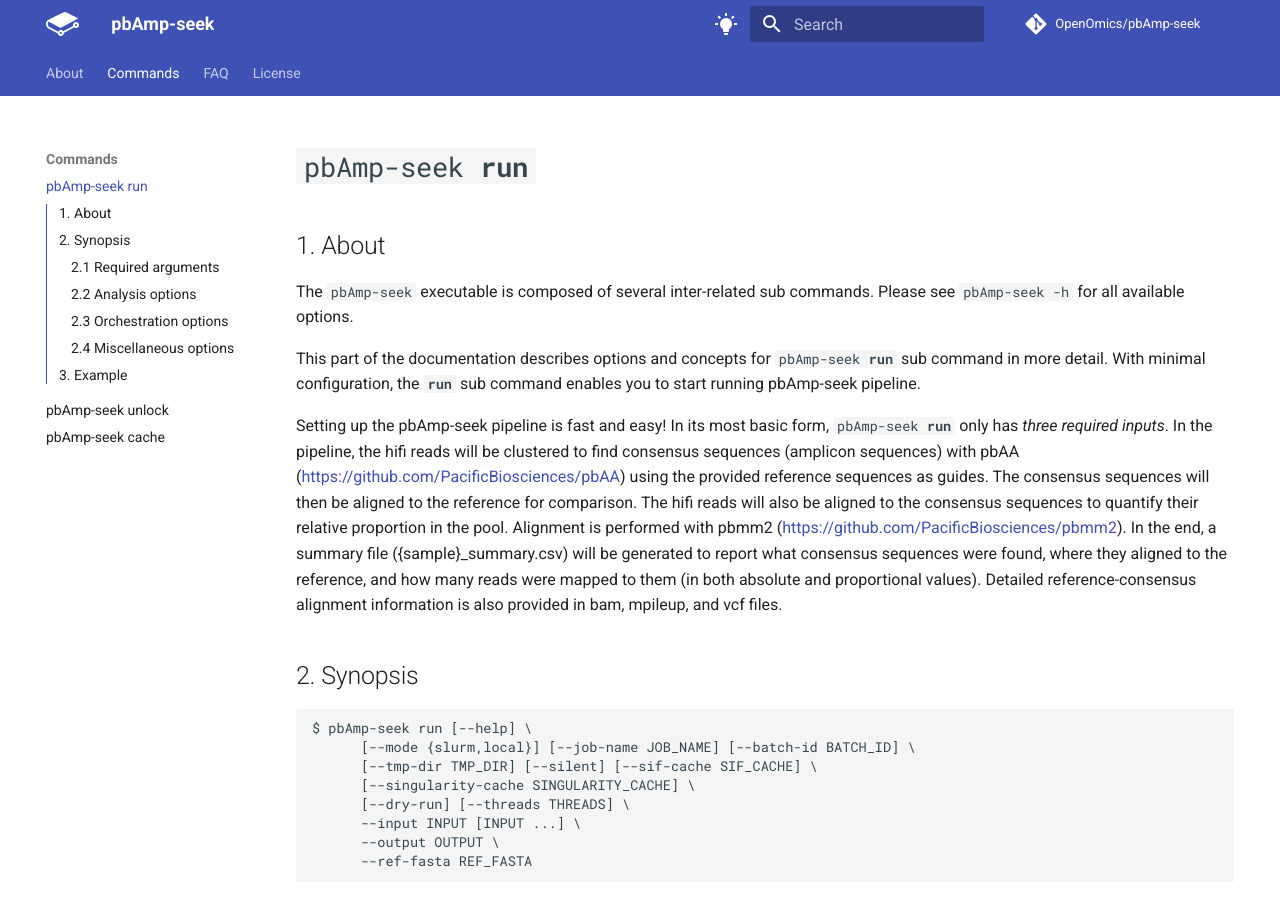
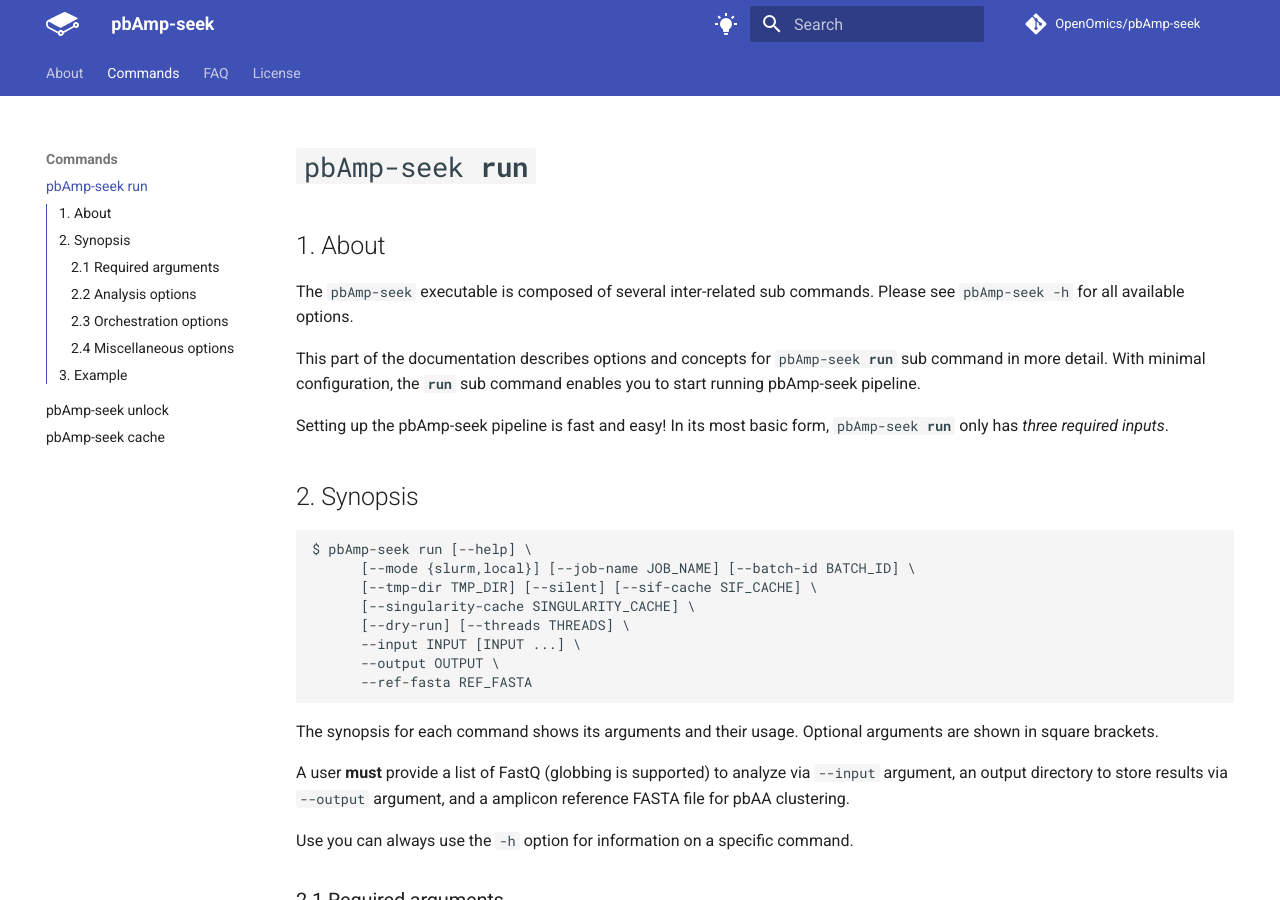
Before and after one commit to OpenOmics/pbAmp-seek, an MkDocs documentation site: the page built from docs/usage/run.md, in a window 1280 px wide and 900 px high. Built offline with MkDocs 1.6.1 and Material for MkDocs 9.7.7, drawn with Linux system fonts in a browser that asks for light colours; comment, search, counter and statistics services are not loaded; the version menu is left out.

Commit message:
Update run.md

````diff
--- a/docs/usage/run.md
+++ b/docs/usage/run.md
@@ -5,7 +5,7 @@ The `pbAmp-seek` executable is composed of several inter-related sub commands. P
 
 This part of the documentation describes options and concepts for <code>pbAmp-seek <b>run</b></code> sub command in more detail. With minimal configuration, the **`run`** sub command enables you to start running pbAmp-seek pipeline.
 
-Setting up the pbAmp-seek pipeline is fast and easy! In its most basic form, <code>pbAmp-seek <b>run</b></code> only has *three required inputs*. In the pipeline, the hifi reads will be clustered to find consensus sequences (amplicon sequences) with pbAA (https://github.com/PacificBiosciences/pbAA) using the provided reference sequences as guides. The consensus sequences will then be aligned to the reference for comparison. The hifi reads will also be aligned to the consensus sequences to quantify their relative proportion in the pool. Alignment is performed with pbmm2 (https://github.com/PacificBiosciences/pbmm2). In the end, a summary file ({sample}_summary.csv) will be generated to report what consensus sequences were found, where they aligned to the reference, and how many reads were mapped to them (in both absolute and proportional values). Detailed reference-consensus alignment information is also provided in bam, mpileup, and vcf files.
+Setting up the pbAmp-seek pipeline is fast and easy! In its most basic form, <code>pbAmp-seek <b>run</b></code> only has *three required inputs*.
 
 ## 2. Synopsis
 ```text
````
